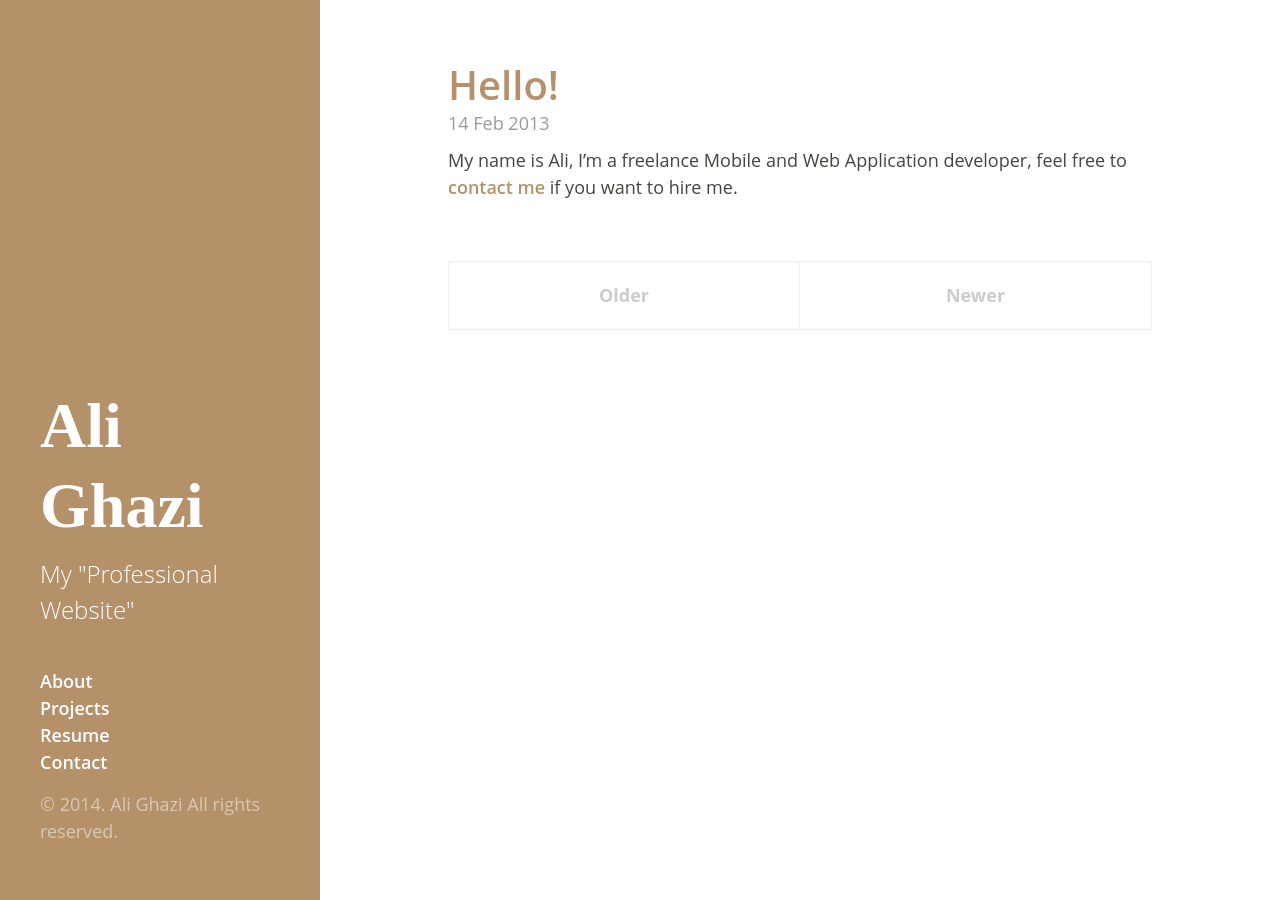
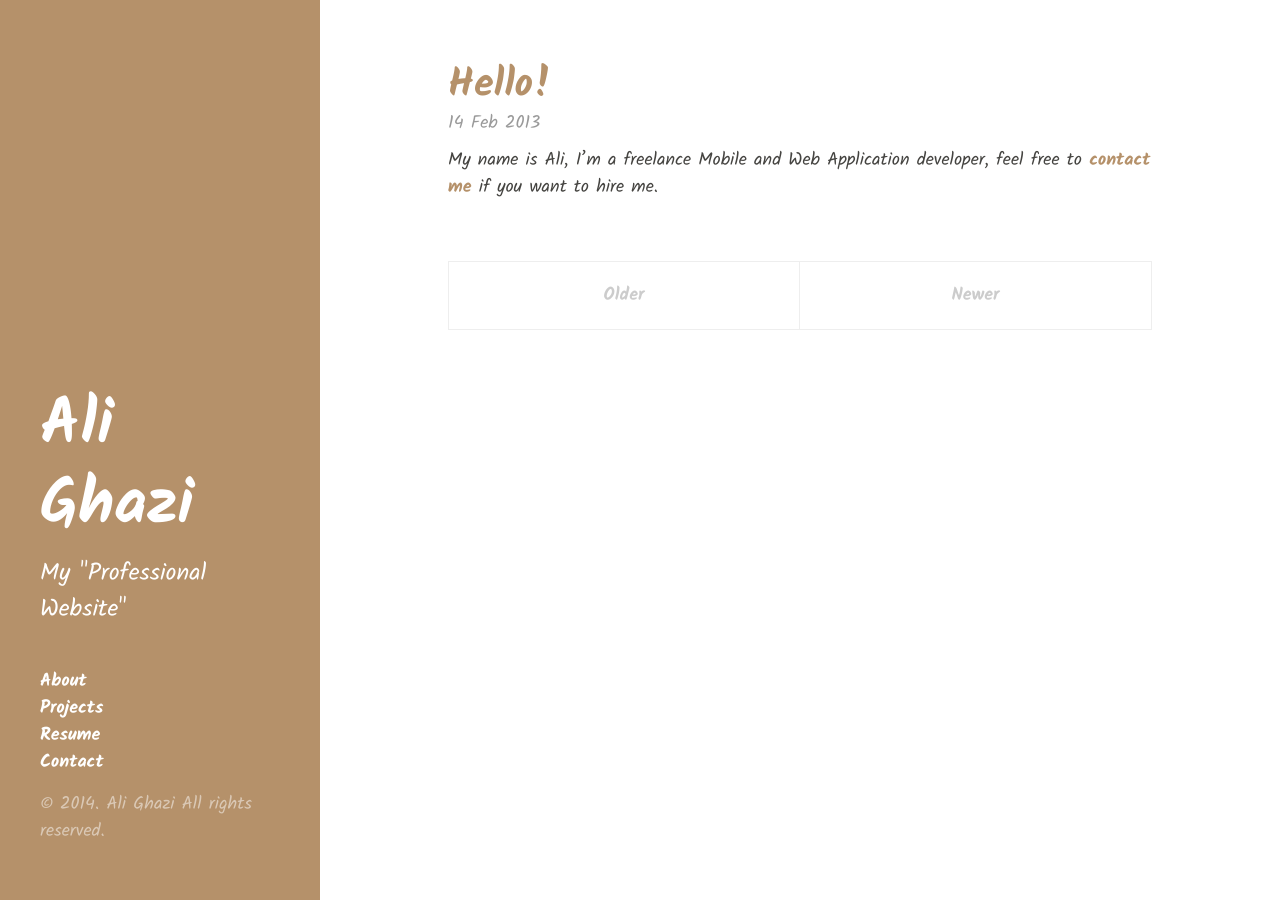
Before and after one commit to alighazi/alighazi.github.io, a Jekyll site: the page built from index.html, in a window 1280 px wide. Built offline with Jekyll 4.4.1, drawn with Linux system fonts in a browser that asks for light colours; Markdown is read by kramdown in place of the engine named in the settings; the list of posts is cut into pages by our own code.

```diff
--- a/public/css/hyde.css
+++ b/public/css/hyde.css
@@ -54,7 +54,7 @@ body {
 }
 
 body {
-  font-family: "Open Sans", Helvetica, Arial, sans-serif;
+  font-family: "Kalam", Helvetica, Arial, sans-serif;
   font-size: 16px;
   line-height: 1.5;
   color: #454441;
@@ -235,7 +235,7 @@ a:focus {
 /* Masthead content */
 .masthead h1 {
   margin-top: 0;
-  font-family: "Abril Fatface";
+  font-family: "Kalam";
 }
 .masthead .lead {
   margin-bottom: 0;
```
